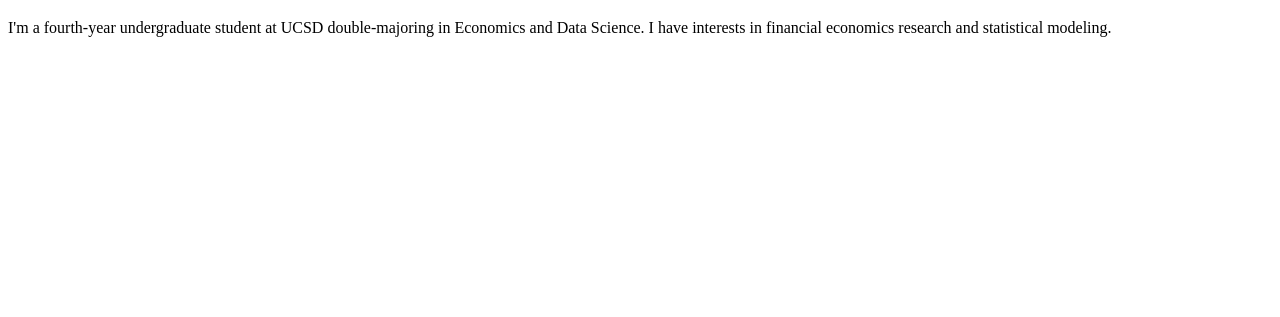
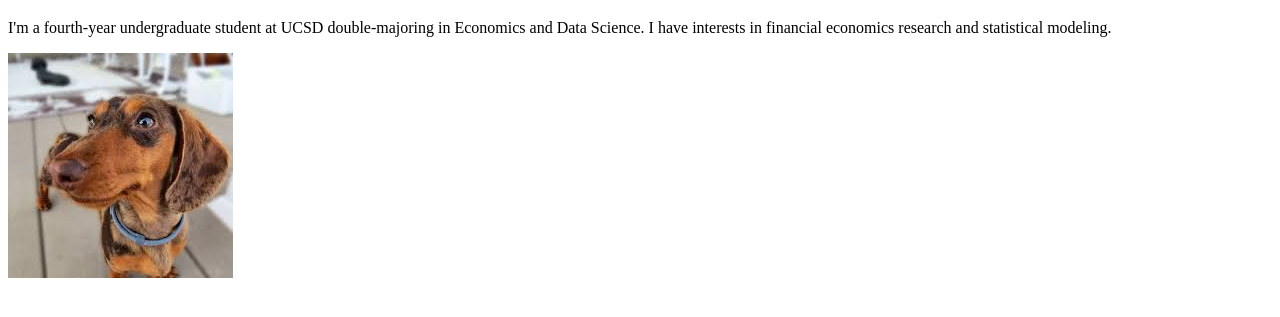
Before and after one commit to t2liang/portfolio, a plain HTML site: page index.html in a window 1280 px wide. Shown: the part 61-378 px from the top of the page. Drawn offline with Linux system fonts and the light colour scheme.

Commit message:
img style
image and style

```diff
--- a/index.html
+++ b/index.html
@@ -1,6 +1,7 @@
 <!DOCTYPE html>
 <html lang="en">
 <head>
+    <link href="style.css">
     <meta charset="UTF-8">
     <meta name="viewport" content="width=device-width, initial-scale=1.0">
     <title>Tammy Liang: Personal Site and portfolio </title>
@@ -12,5 +13,7 @@
         research and statistical modeling.
     </p>
 
+    <img src="images/dog.jpg" alt="Picture of Daschund dog">
+
 </body>
 </html>
```
Also changed, not shown: images/dog.jpg (added), style.css (added).
